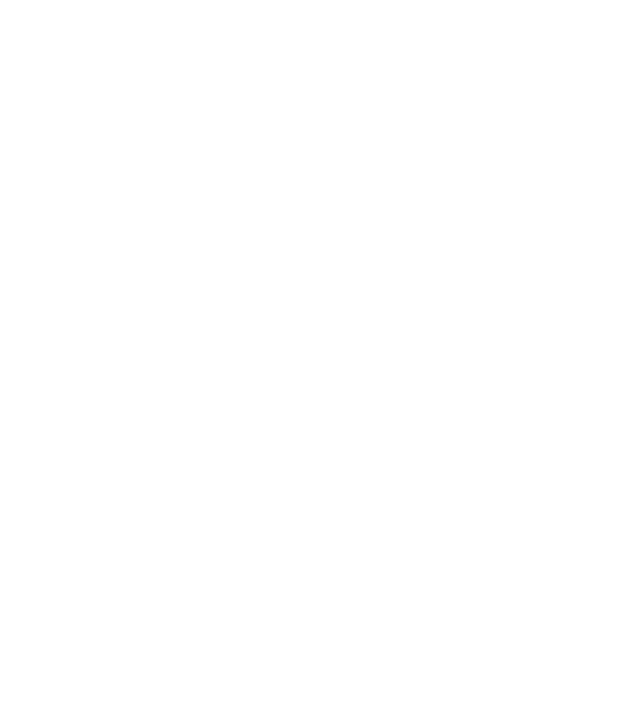
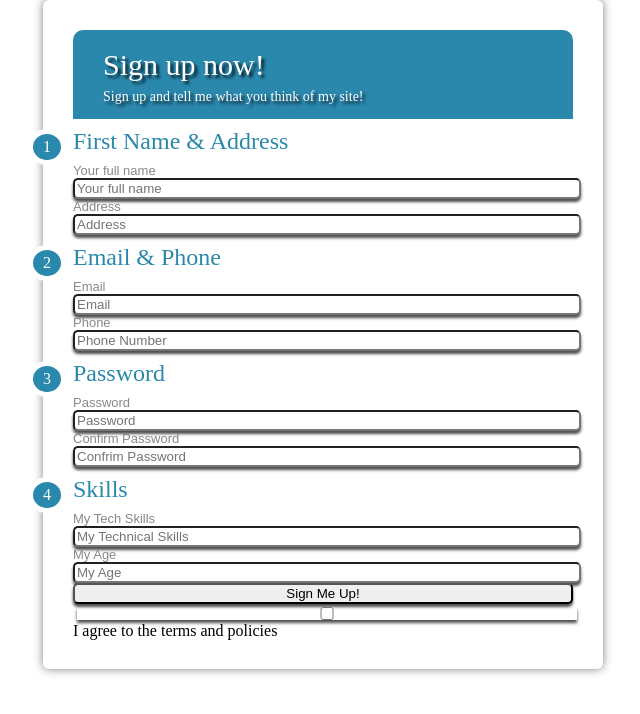
Before and after one commit to rbunch-dc/fancy-forms-2-16, a plain HTML site: page index.html in a window 1280 px wide. Shown: the whole page, without its empty margins (317-957 px from the left). Drawn offline with Linux system fonts and the light colour scheme.

Commit message:
HTML finished. Clean up time

```diff
--- /dev/null
+++ b/css/styles.css
@@ -0,0 +1,65 @@
+#form-wrapper{
+	width: 500px;
+	padding: 30px;
+
+/*	padding: 30px 30px;
+	padding: 30px 30px 30px;
+	padding: 30px 30px 30px 30px;
+
+	padding-top: 30px;
+	padding-bottom: 30px;*/
+
+	margin: auto;
+	background-color: #fff;
+	border-radius: 6px;
+	box-shadow: 0px 0px 10px rgba(0,0,0,0.5);
+
+}
+
+#sign-up h1{
+	background-color: #2a88ad;
+	padding: 20px 30px 15px;
+	color: #fff;
+	border-radius: 10px 10px 0px 0px;
+	text-shadow: 3px 3px 3px rgba(0,0,0,.8);
+	font-size: 30px;
+	box-shadow: 0px 2px 2px 0px rgba(255,255,255,0.17);
+}
+
+#sign-up h1 span{
+	margin-top: 10px;
+	font-size: 14px;
+	display: block;
+}
+
+ #form-wrapper .section{
+	font-size: 24px;
+	color: #2a88ad;
+/*	margin-bottom: 10px;
+	margin-top: 10px;*/
+	margin: 10px 0;
+}
+
+#form-wrapper .section span{
+	background-color: #2a88ad;
+	padding: 5px 10px;
+	border-radius: 50%;
+	color: #fff;
+	border: 5px solid #fff;
+	font-size: 16px;
+	margin-left: -45px;
+	position: absolute;
+}
+
+#form-wrapper label{
+	display: block;
+	font: 13px Arial, sans-serif;
+	color: #888;
+}
+
+#form-wrapper input{
+	display: block;
+	box-shadow: 0px 3px 3px rgba(0,0,0,.7);
+	width: 100%;
+	border-radius: 5px;
+}
--- a/index.html
+++ b/index.html
@@ -4,6 +4,7 @@
 	<title></title>
 
 <link rel="stylesheet" type="text/css" href="css/reset.css">
+<link rel="stylesheet" type="text/css" href="css/styles.css">
 
 </head>
 <body>
@@ -11,9 +12,64 @@
 	<div id="form-wrapper">
 		<form id="sign-up-form">
 
-		<div id="sign-up">
+			<div id="sign-up">
+				<h1>Sign up now!<span>Sign up and tell me what you think of my site!</span></h1>
+			</div>
 
-		</div>
+			<div class="section"><span>1</span>First Name & Address</div>
+
+			<div id="name-wrapper">
+				<div class="inner-wrapper">
+					<label>Your full name
+						<input type="text" name="fullName" placeholder="Your full name" value="">
+					</label>
+				</div>
+			</div>
+			<div id="address-wrapper">
+				<label>Address
+					<input type="text" name="address1" placeholder="Address" value="">
+				</label>
+			</div>
+
+			<div class="section"><span>2</span>Email & Phone</div>
+			<div id="email-wrapper">
+				<label>Email
+					<input type="email" name="email" placeholder="Email" value="">
+				</label>
+			</div>
+			<div id="phone-wrapper">
+				<label>Phone
+					<input type="text" name="phoneNumber" placeholder="Phone Number" value="">
+				</label>
+			</div>
+
+			<div class="section"><span>3</span>Password</div>
+			<div id="password-wrapper">
+				<label>Password
+					<input type="password" name="password" placeholder="Password" value="">
+				</label>
+			</div>
+			<div id="password-confirm-wrapper">
+				<label>Confirm Password
+					<input type="password" name="comfirmPassword" placeholder="Confrim Password" value="">
+				</label>
+			</div>
+
+			<div class="section"><span>4</span>Skills</div>
+			<div id="skills-wrapper">
+				<label>My Tech Skills
+					<input type="text" name="techSkills" placeholder="My Technical Skills" value="">
+				</label>
+				<label>My Age
+					<input type="number" name="age" placeholder="My Age" value="">
+				</label>
+
+			</div>
+
+			<div id="button-wrapper">
+				<input type="submit" value="Sign Me Up!">
+				<input type="checkbox" name="privacy">I agree to the terms and policies
+			</div>
 
 
 		</form>
```
